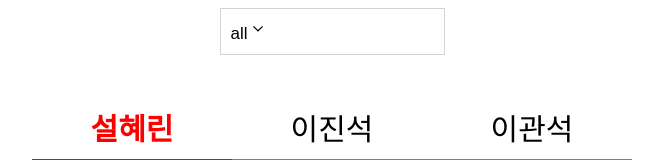
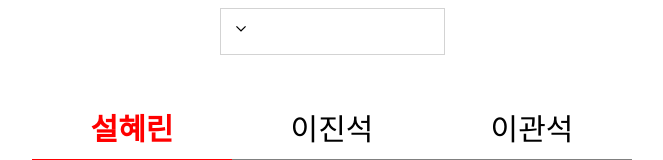
Before and after one commit to seolhyelin/web_fundemental_react, a React (Create React App) app: page / in a window 1280 px wide. Shown: the top 160 px of the page, without its empty margins (308-971 px from the left). Built offline with nearby package versions, Linux system fonts and the light colour scheme.

Commit message:
Update: 드롭다운 기능구현중

```diff
--- a/src/components/Dropdown.tsx
+++ b/src/components/Dropdown.tsx
@@ -1,34 +1,38 @@
 import { ArrowDown } from 'images'
-import React, { useState, MouseEvent } from 'react'
+import React, { useState, MouseEvent, useEffect } from 'react'
 import styled from 'styled-components'
 
 const Dropdown = () => {
   const wordArray = ['설혜린', '이진석', '이관석', '설토실', '한우석', '토실이', '설레임', '한그루', '토레타']
   const [isOpen, setIsOpen] = useState(false)
-  const [currentWord, setCurrentWord] = useState<string | number>()
+  const [searchWord, setSearchWord] = useState<string>()
+  const [currentWord, setCurrentWord] = useState<string>()
 
   const handleDropDown = () => {
     setIsOpen(!isOpen)
   }
 
   const choiceCurrentWord = (e: MouseEvent<HTMLLIElement>) => {
-    // setCurrentWord(e.currentTarget.id)
+    setCurrentWord(e.currentTarget.id)
+    setIsOpen(false)
   }
+
+  // const filteredWord = wordArray.filter((word) => word.includes(searchWord as string))
 
   return (
     <DropdownContainer>
       <KeywordButton onClick={handleDropDown}>
-        all
+        {currentWord}
         <ArrowDown />
       </KeywordButton>
 
       {isOpen && (
         <DropBoxWrapper>
-          <SearchInput placeholder="search" />
+          <SearchInput placeholder="search" onChange={(e) => setSearchWord(e.currentTarget.value)} />
           <ResultBox>
             {wordArray.map((word, index) => {
               return (
-                <li onClick={choiceCurrentWord} role="presentation" key={index}>
+                <li onClick={choiceCurrentWord} role="presentation" id={word} key={index}>
                   {word}
                 </li>
               )
@@ -71,6 +75,7 @@ const ResultBox = styled.ul`
   li {
     list-style: none;
     margin-bottom: 5px;
+    cursor: pointer;
 
     :last-child {
       margin-bottom: 0;
```
